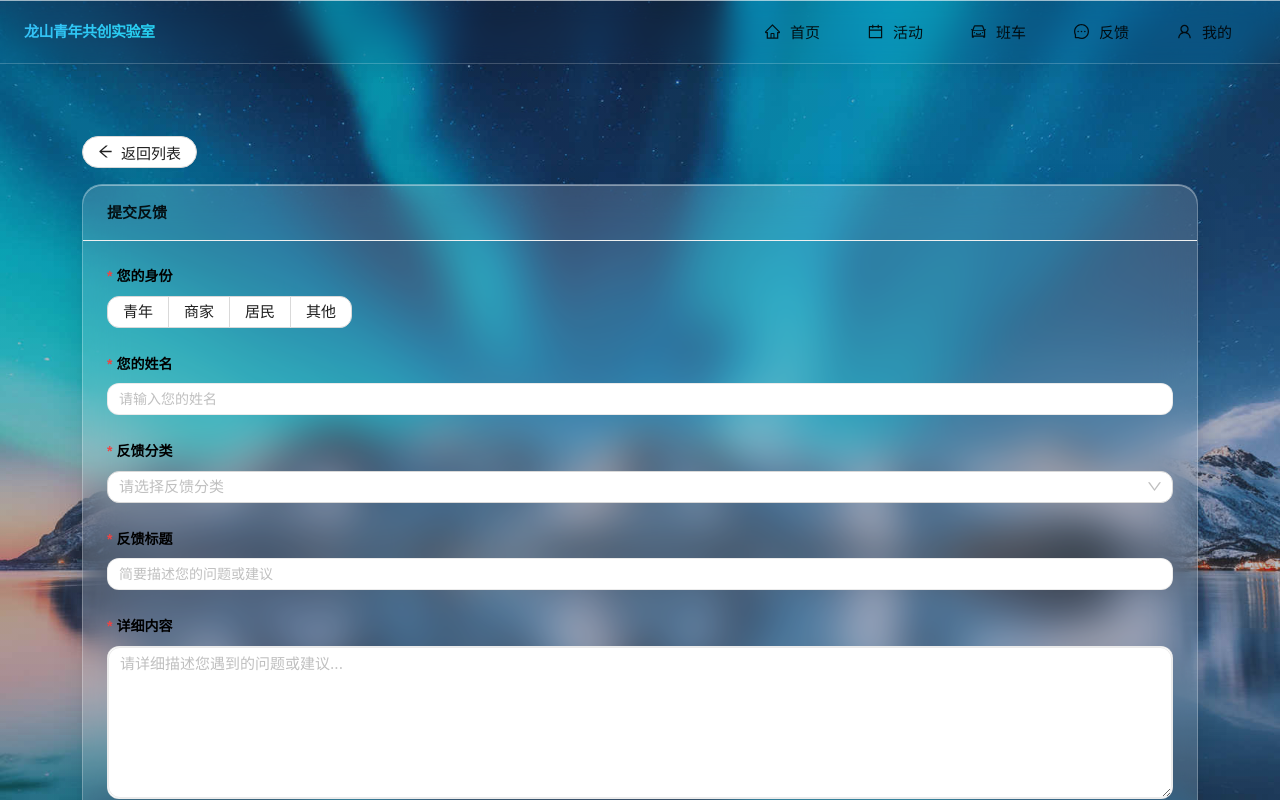
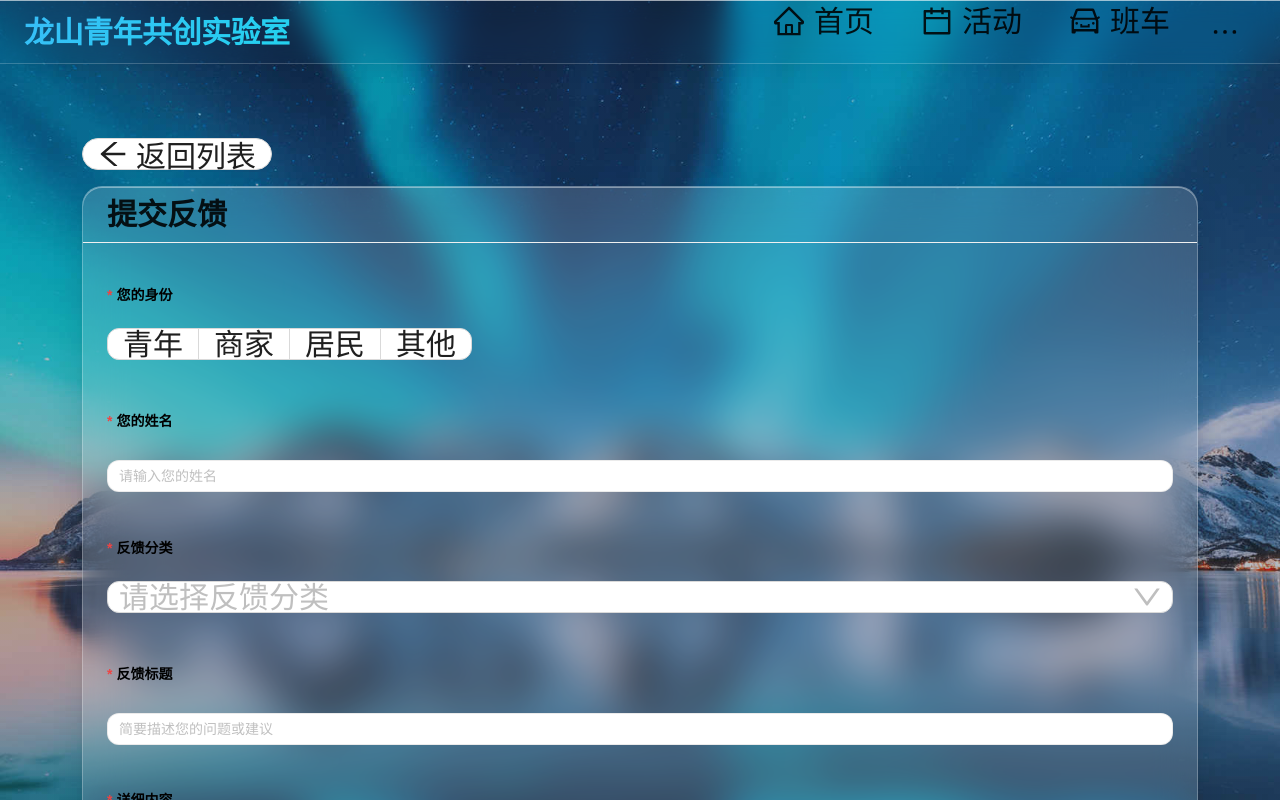
Before and after one commit to hezuoyi070229/longshan-app, a React (Vite) app in the folder frontend/: page /feedbacks/create in a window 1280 px wide. Shown: the top 800 px of the page. Built offline with nearby package versions, Linux system fonts and the light colour scheme.

Commit message:
字体增大到原来的两倍

```diff
--- a/frontend/src/index.css
+++ b/frontend/src/index.css
@@ -32,45 +32,45 @@ body {
     url('/bg.jpg') no-repeat center center fixed;
   background-size: cover;
   min-height: 100vh;
-  font-size: 16px;
+  font-size: 32px;
 }
 
-/* 全局文字大小调整 */
+/* 全局文字大小调整 - 原来的两倍 */
 h1 {
-  font-size: 28px !important;
+  font-size: 56px !important;
 }
 
 h2 {
-  font-size: 22px !important;
+  font-size: 44px !important;
 }
 
 h3 {
-  font-size: 18px !important;
+  font-size: 36px !important;
 }
 
 p, span, div {
-  font-size: 15px !important;
+  font-size: 30px !important;
 }
 
 /* Ant Design 组件文字大小 */
 .ant-card-body {
-  font-size: 15px !important;
+  font-size: 30px !important;
 }
 
 .ant-btn {
-  font-size: 15px !important;
+  font-size: 30px !important;
 }
 
 .ant-tag {
-  font-size: 14px !important;
+  font-size: 28px !important;
 }
 
 .ant-statistic-title {
-  font-size: 15px !important;
+  font-size: 30px !important;
 }
 
 .ant-statistic-content {
-  font-size: 32px !important;
+  font-size: 64px !important;
 }
 
 .page-container {
```
